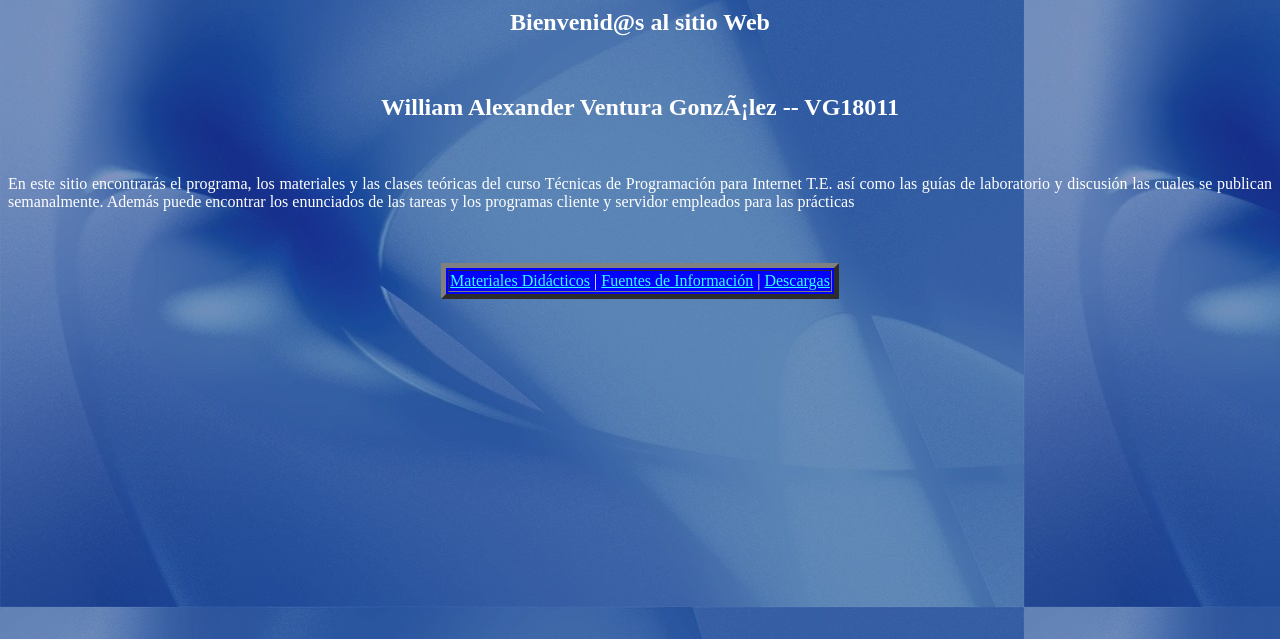
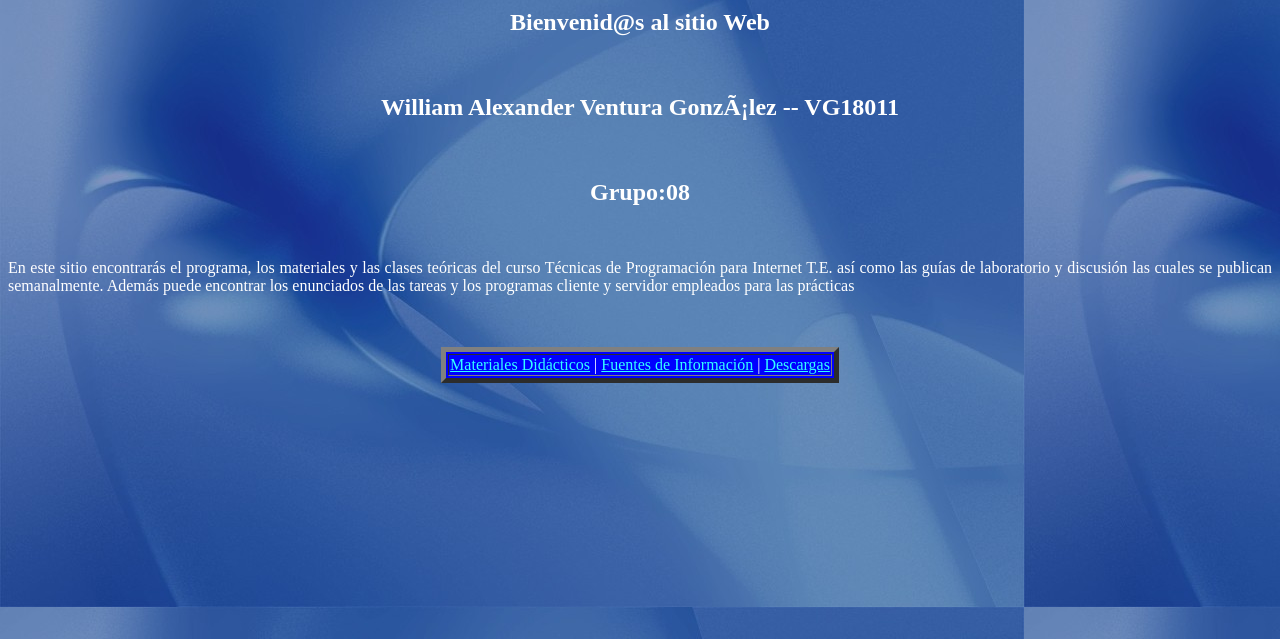
Before and after one commit to WilliamV10/guia21C, a plain HTML site: page index.html in a window 1280 px wide. Shown: the part 161-800 px from the top of the page. Drawn offline with Linux system fonts and the light colour scheme.

Commit message:
Update index.html
cambios x2

```diff
--- a/index.html
+++ b/index.html
@@ -36,6 +36,10 @@
    William Alexander Ventura González --  VG18011
 </H2>
 <BR>
+<H2 align="CENTER">
+   Grupo:08
+</H2>
+<BR>
 <P ALIGN="JUSTIFY">
  En este sitio encontrar&aacute;s el programa, los materiales y las clases te&oacute;ricas del curso
  T&eacute;cnicas de Programaci&oacute;n para Internet T.E. as&iacute; como las gu&iacute;as de laboratorio y discusi&oacute;n las cuales
```
